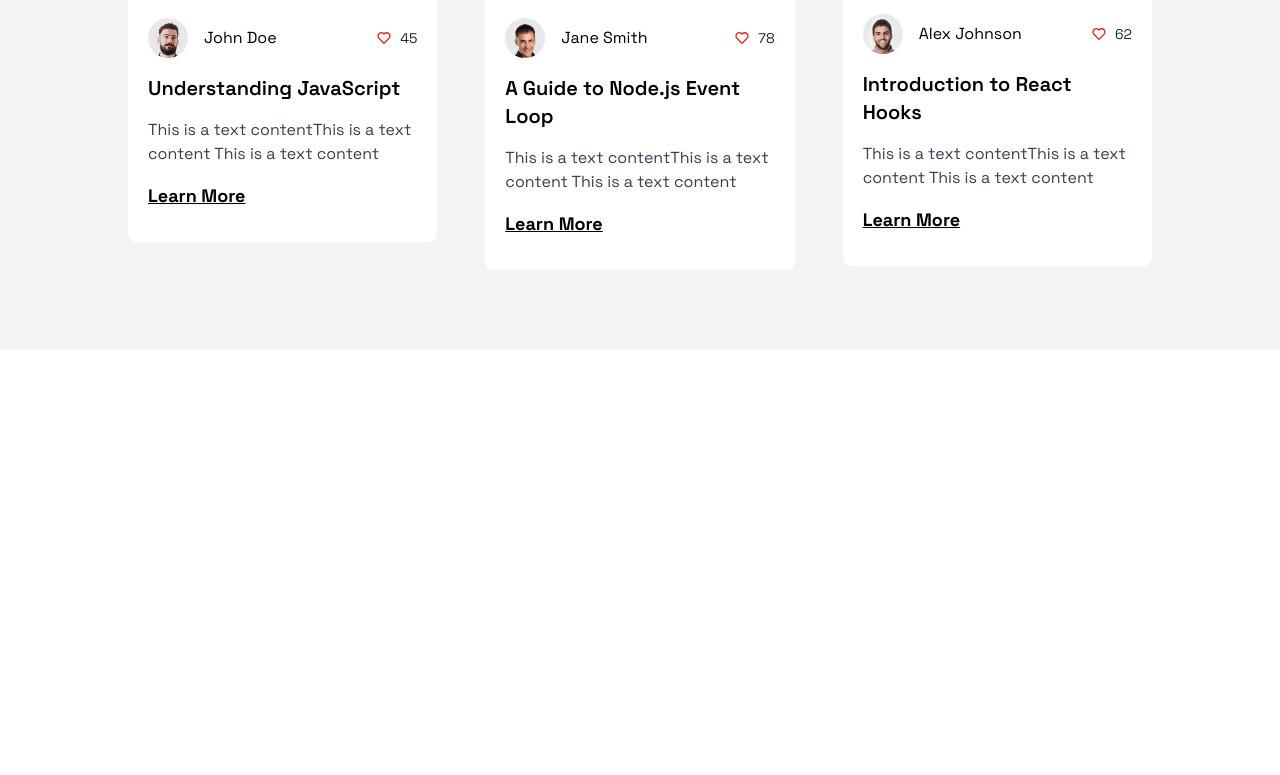
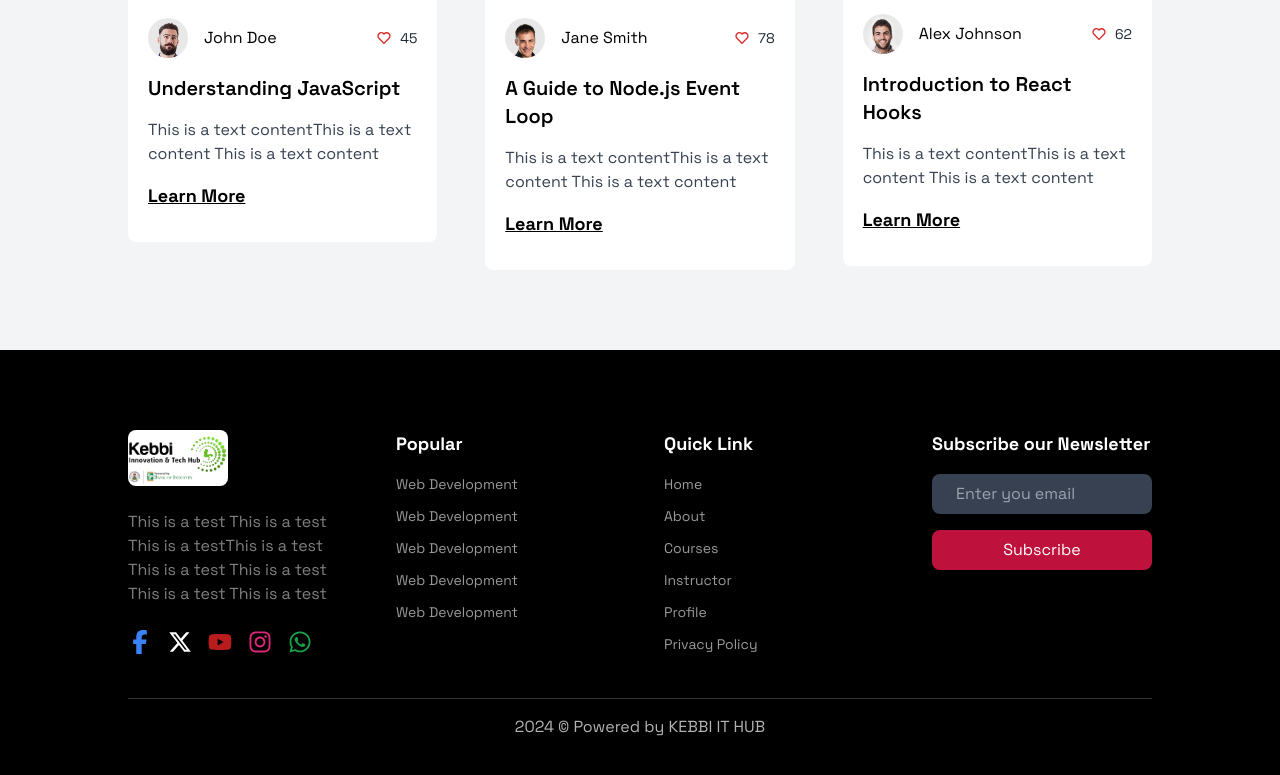
Before and after one commit to mainerprenuer/kebbitechhub, a Next.js app: page / in a window 1280 px wide. Shown: the part 4322-5097 px from the top of the page. Before the commit the page ends 4672 px from the top, so only its background shows below. Built offline with nearby package versions, Linux system fonts and the light colour scheme.

Commit message:
added footer..

```diff
--- a/app/globals.css
+++ b/app/globals.css
@@ -10,4 +10,10 @@
   .button__cls {
     @apply md:px-12 md:py-2.5 px-1.5 text-white font-semibold text-sm md:text-lg transition-all duration-200 rounded-lg
   }
+  .footer_heading {
+    @apply text-lg text-white font-bold mb-4
+  }
+  .footer__link {
+    @apply text-sm text-white hover:text-green-500 cursor-pointer text-opacity-60 mb-3 w-fit
+  }
 }
--- a/app/layout.tsx
+++ b/app/layout.tsx
@@ -2,6 +2,7 @@ import type { Metadata } from "next";
 import { Space_Grotesk } from "next/font/google";
 import "./globals.css";
 import ResponsiveNav from "@/components/NavBar/ResponsiveNav";
+import Footer from "@/components/Home/Footer/Footer";
 
 const font = Space_Grotesk({
   weight:['300', '400', '500', '600', '700'],
@@ -25,6 +26,7 @@ export default function RootLayout({
       >
         <ResponsiveNav />
         {children}
+        <Footer />
       </body>
     </html>
   );
--- /dev/null
+++ b/components/Home/Footer/Footer.tsx
@@ -0,0 +1,61 @@
+import Image from 'next/image'
+import React from 'react'
+import { FaFacebookF, FaInstagram, FaWhatsapp, FaXTwitter, FaYoutube } from 'react-icons/fa6'
+
+const Footer = () => {
+  return (
+    <div className='pt-20 pb-12 bg-black'>
+        {/* Define grid */}
+        <div className='w-[80%] mx-auto grid items-start grid-cols-1 md:grid-cols-2 lg:grid-cols-4 gap-12 pb-8
+        border-b-[1.5px] border-white border-opacity-20'>
+            {/* 1st footer part */}
+            <div>
+                <Image src="/images/logo copy.png" alt='Logo' width={100} height={100} className='rounded-lg' />
+                <p className='mt-6 text-white text-opacity-50'>
+                This is a test This is a test This is a testThis is a test This is a test This is a test This is a test This is a test
+                </p>
+                {/* socials icons */}
+                <div className='flex items-center space-x-4 mt-6'>
+                    <FaFacebookF className='w-6 h-6 text-blue-500'/>
+                    <FaXTwitter className='w-6 h-6 text-white'/>
+                    <FaYoutube className='w-6 h-6 text-red-700'/>
+                    <FaInstagram className='w-6 h-6 text-pink-600'/>
+                    <FaWhatsapp className='w-6 h-6 text-green-600'/>
+                </div>
+            </div>
+            {/* 2nd part */}
+            <div className=''>
+                <h1 className='footer_heading'>Popular</h1>
+                <p className='footer__link'>Web Development</p>
+                <p className='footer__link'>Web Development</p>
+                <p className='footer__link'>Web Development</p>
+                <p className='footer__link'>Web Development</p>
+                <p className='footer__link'>Web Development</p>
+            </div>
+            {/* 3rd part */}
+            <div className=''>
+                <h1 className='footer_heading'>Quick Link</h1>
+                <p className='footer__link'>Home</p>
+                <p className='footer__link'>About</p>
+                <p className='footer__link'>Courses</p>
+                <p className='footer__link'>Instructor</p>
+                <p className='footer__link'>Profile</p>
+                <p className='footer__link'>Privacy Policy</p>
+            </div>
+            {/* 4th part (newsletter) */}
+           <div>
+           <h1 className='footer_heading'>Subscribe our Newsletter</h1>
+           <input type='text' placeholder='Enter you email' className='px-6 py-2 rounded-lg outline-none
+            bg-gray-700 w-full text-white'
+            />
+            <button className='px-6 py-2 mt-4 rounded-lg outline-none bg-rose-700 w-full text-white'>Subscribe</button>
+           </div>
+        </div>
+        <p className="text-center mt-4 text-base text-white opacity-70">
+            {new Date().getFullYear()} &copy; Powered by KEBBI IT HUB
+        </p>
+    </div>
+  )
+}
+
+export default Footer
```
